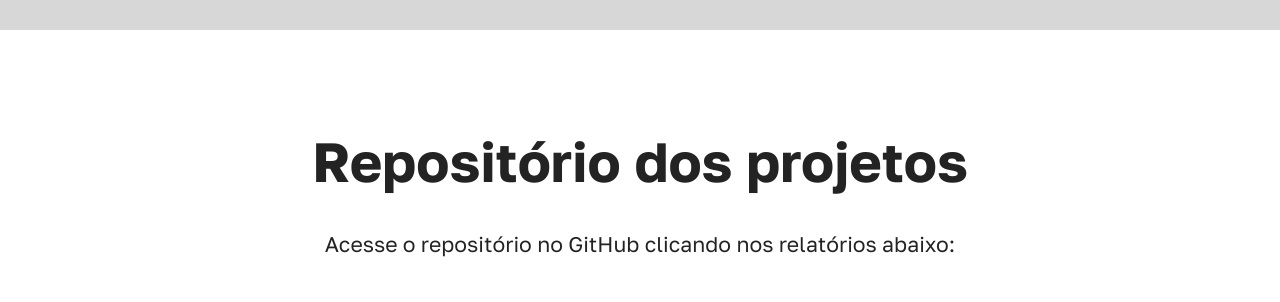
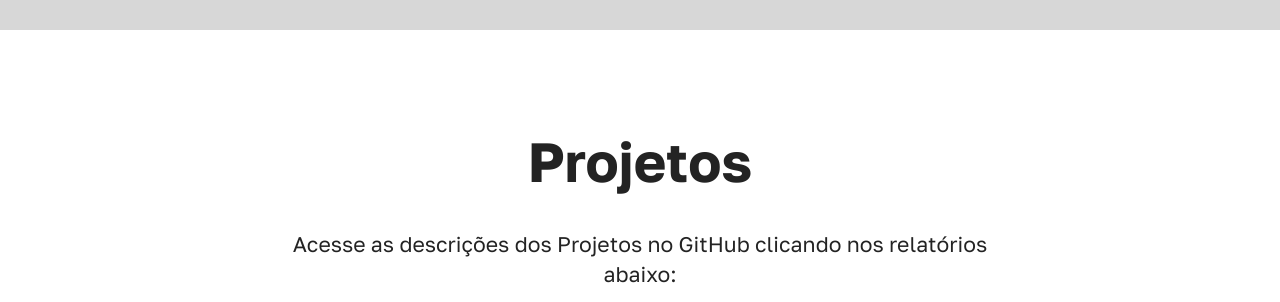
Before and after one commit to bibruno/bibruno.github.io, a plain HTML site: page index.html in a window 1280 px wide. Shown: the part 1170-1472 px from the top of the page. Drawn offline with Linux system fonts and the light colour scheme; files whose address does not match are found by name.

Commit message:
Ajuste de titulo

```diff
--- a/index.html
+++ b/index.html
@@ -118,10 +118,10 @@
     <div class="row mb-5 justify-content-center">
       <div class="col-12 content-head">
         <h3 class="mbr-section-title mbr-fonts-style align-center mb-0 display-2">
-          <strong>Repositório dos projetos</strong>
+          <strong>Projetos</strong>
         </h3>
         <h5 class="mbr-section-subtitle mbr-fonts-style align-center mb-0 mt-4 display-7">
-          Acesse o repositório no GitHub clicando nos relatórios abaixo:
+          Acesse as descrições dos Projetos no GitHub clicando nos relatórios abaixo:
         </h5>
       </div>
     </div>
```
